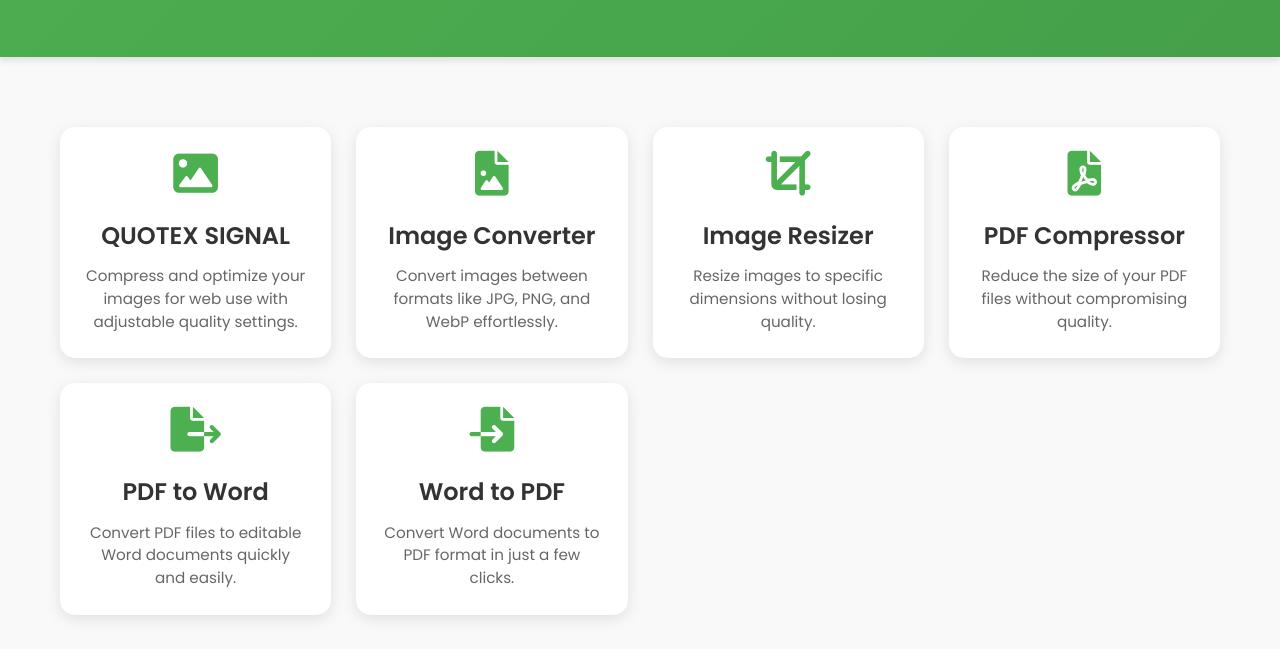
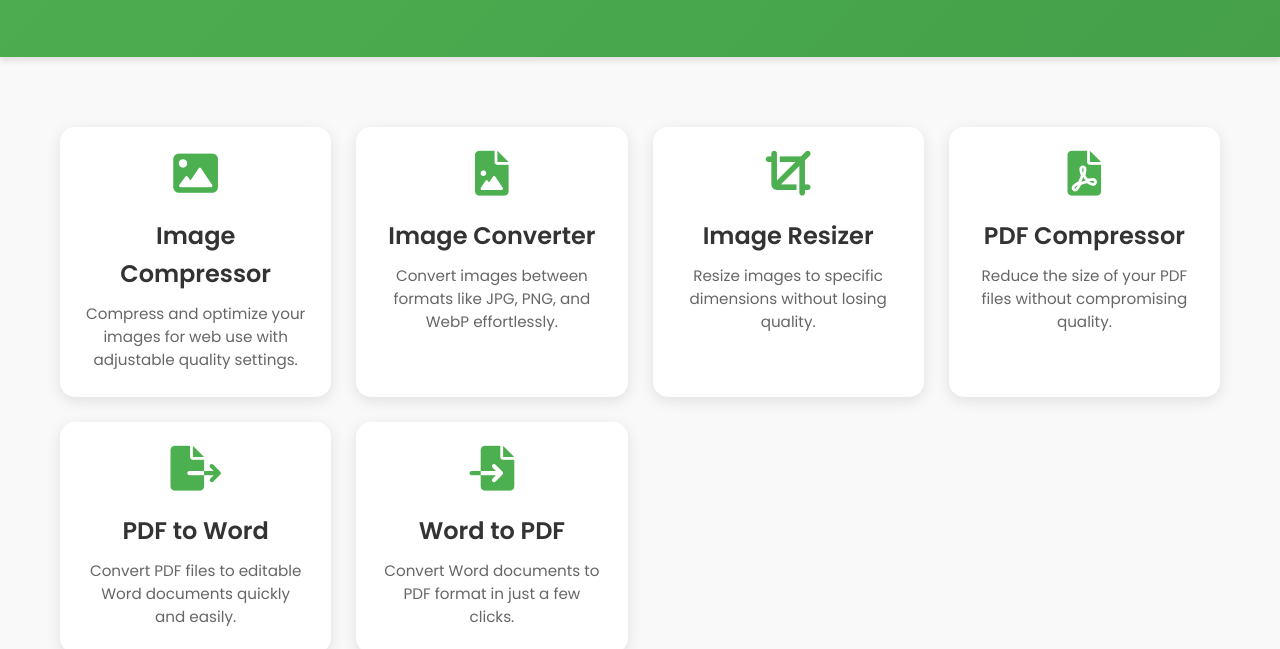
Before and after one commit to trioprofitcity2024/tpc, a plain HTML site: page index.html in a window 1280 px wide. Shown: the part 173-822 px from the top of the page. Drawn offline with Linux system fonts and the light colour scheme.

Commit message:
Update index.html

```diff
--- a/index.html
+++ b/index.html
@@ -173,13 +173,13 @@
 
 
 
-        <div class="tool-card">
-        <a href="image-compressor.html" class="/Tool/tpc.html">
+<div class="tool-card">
+    <a href="image-compressor.html" class="tool-tpc.html">
         <i class="fas fa-image"></i>
-        <h3>QUOTEX SIGNAL</h3>
+        <h3>Image Compressor</h3>
         <p>Compress and optimize your images for web use with adjustable quality settings.</p>
-        </a>
-        </div>
+    </a>
+</div>
 
 
             <div class="tool-card">
```
